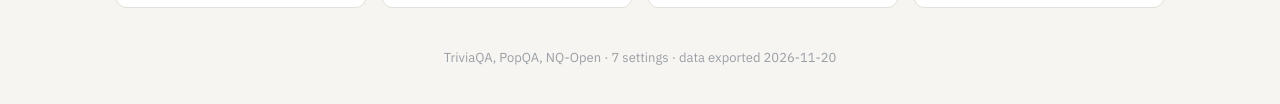
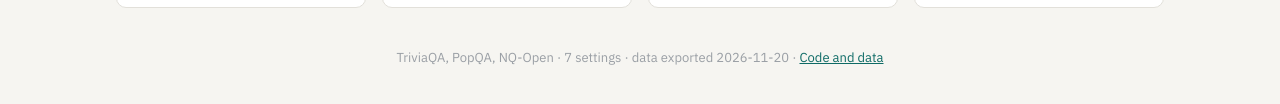
Before and after one commit to JohnEnev/uncertainty_map, a plain HTML site: page docs/index.html in a window 1280 px wide. Shown: the part 2881-2985 px from the top of the page. Drawn offline with nearby package versions, Linux system fonts and the light colour scheme.

Commit message:
adding repo link

```diff
--- a/docs/index.html
+++ b/docs/index.html
@@ -223,7 +223,7 @@ footer { padding: 40px 16px 56px; color: var(--faint); font-size: 13px; text-ali
 
 <script>
 // ---- edit these -------------------------------------------------------------
-const LINKS = { repo: "", article: "" };                  // fill in when published
+const LINKS = { repo: "https://github.com/JohnEnev/uncertainty_map", article: "" };                  // fill in when published
 const JUDGE_NOTE = "Correct or not is decided by an LLM judge (Claude), checked against 98 answers I labelled by hand: 90% agreement, Cohen's kappa 0.81. Questions the judge called ambiguous are left out.";
 // -----------------------------------------------------------------------------
 
```
